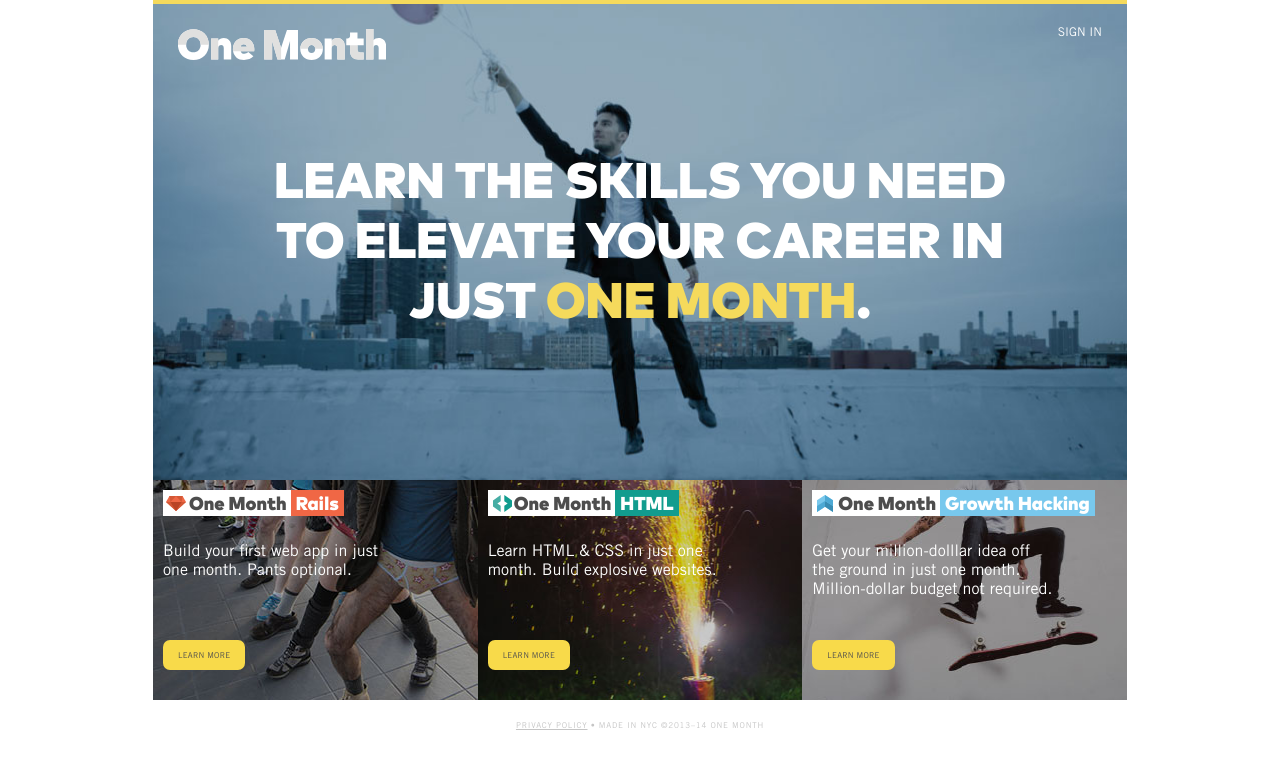
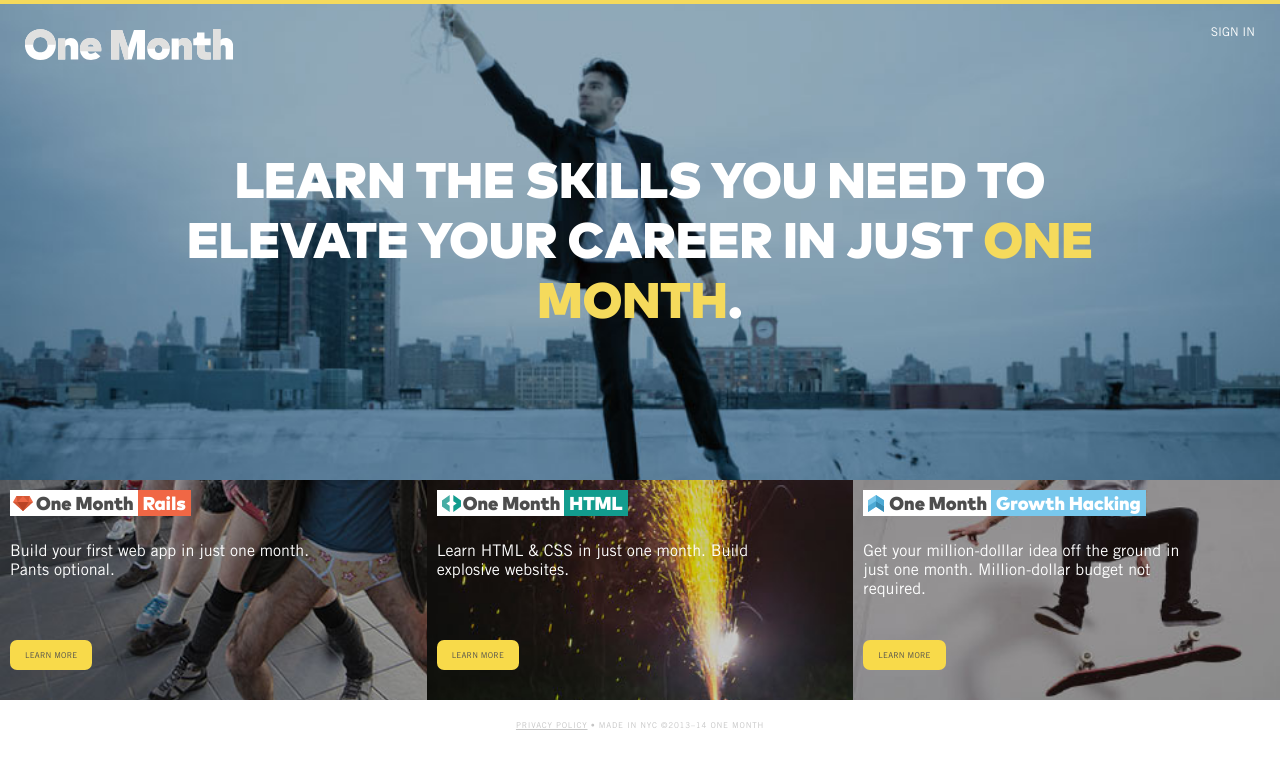
Before and after one commit to heaversm/one_month, a plain HTML site: page landing/index.html in a window 1280 px wide. Drawn offline with Linux system fonts and the light colour scheme.

Commit message:
allow 100% fluid site up to 1600px

```diff
--- a/landing/css/landing.css
+++ b/landing/css/landing.css
@@ -1,5 +1,6 @@
 #container {
-    width: 974px;
+    width: 100%;
+    max-width: 1600px;
     margin: 0 auto;
 }
 
```
